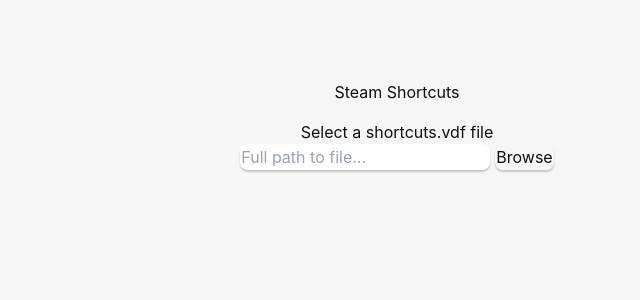
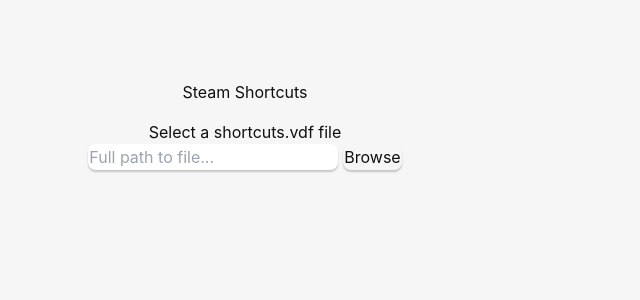
Before and after one commit to johnyherangi/steam-shortcuts, a React (Vite) app: page / in a window 1280 px wide. Shown: the top 300 px of the page, without its empty margins (243-883 px from the left). Built offline with nearby package versions, Linux system fonts and the light colour scheme.

Commit message:
add tailwind theme

```diff
--- a/tailwind.config.js
+++ b/tailwind.config.js
@@ -2,7 +2,36 @@
 export default {
   content: ["./index.html", "./src/**/*.{js,ts,jsx,tsx}"],
   theme: {
-    extend: {},
+    screens: {
+      sm: '480px',
+      md: '768px',
+      lg: '976px',
+      xl: '1440px',
+    },
+    colors: {
+      'blue': '#1fb6ff',
+      'purple': '#7e5bef',
+      'pink': '#ff49db',
+      'orange': '#ff7849',
+      'green': '#13ce66',
+      'yellow': '#ffc82c',
+      'gray-dark': '#273444',
+      'gray': '#8492a6',
+      'gray-light': '#d3dce6',
+    },
+    fontFamily: {
+      sans: ['Graphik', 'sans-serif'],
+      serif: ['Merriweather', 'serif'],
+    },
+    extend: {
+      spacing: {
+        '128': '32rem',
+        '144': '36rem',
+      },
+      borderRadius: {
+        '4xl': '2rem',
+      }
+    }
   },
   plugins: [],
 }
```
